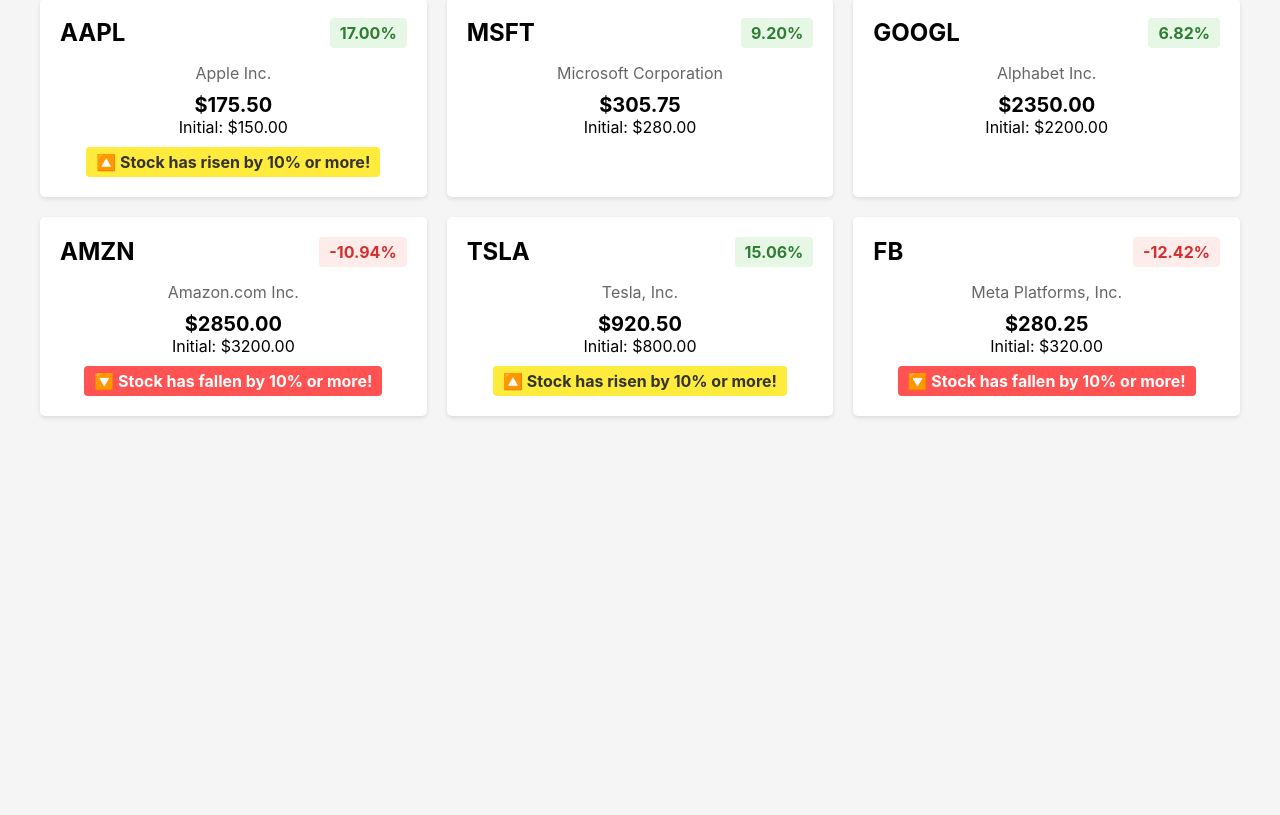
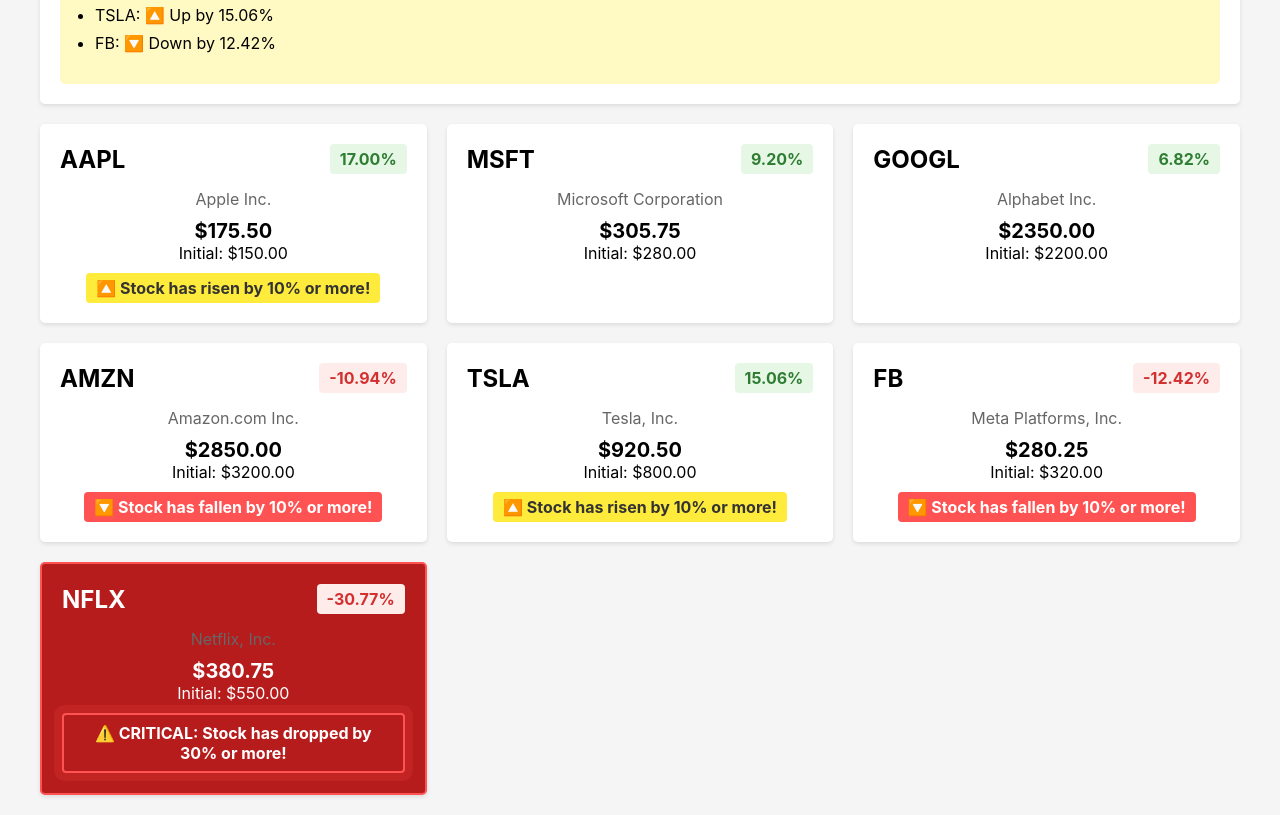
Before and after one commit to pankajmisr/stock-price-tracker, a React (Create React App) app: page / in a window 1280 px wide. Shown: the part 537-1352 px from the top of the page. Before the commit the page ends 973 px from the top, so only its background shows below. Built offline with nearby package versions, Linux system fonts and the light colour scheme.

Commit message:
Update stock data to include Netflix with severe drop

```diff
--- a/src/data/stockData.js
+++ b/src/data/stockData.js
@@ -113,6 +113,25 @@
       { date: '2025-03-09', price: 282.20 },
       { date: '2025-03-10', price: 280.25 },
     ]
+  },
+  {
+    id: 7,
+    symbol: 'NFLX',
+    name: 'Netflix, Inc.',
+    initialPrice: 550.00,
+    currentPrice: 380.75,
+    history: [
+      { date: '2025-03-01', price: 550.00 },
+      { date: '2025-03-02', price: 535.30 },
+      { date: '2025-03-03', price: 510.75 },
+      { date: '2025-03-04', price: 490.20 },
+      { date: '2025-03-05', price: 470.80 },
+      { date: '2025-03-06', price: 445.25 },
+      { date: '2025-03-07', price: 430.40 },
+      { date: '2025-03-08', price: 410.55 },
+      { date: '2025-03-09', price: 395.20 },
+      { date: '2025-03-10', price: 380.75 },
+    ]
   }
 ];
 
```
